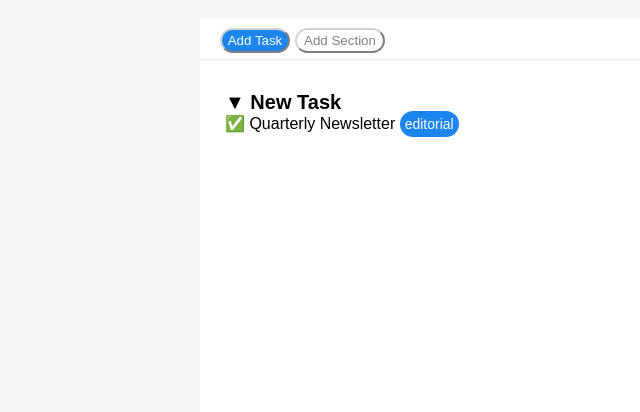
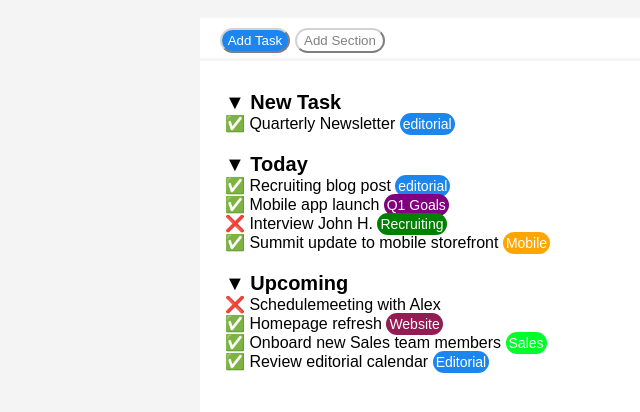
Before and after one commit to niccov/html-css-toboolist, a plain HTML site: page index.html in a window 1280 px wide. Shown: the part 92-504 px from the top of the page, without its empty margins (0-640 px from the left). Drawn offline with Linux system fonts and the light colour scheme.

Commit message:
finish list and progect

```diff
--- a/css/style.css
+++ b/css/style.css
@@ -80,9 +80,10 @@ section .container2 .container3{
     font-family: Arial, Helvetica, sans-serif;
 }
 
-.first-ul{
+.list{
     list-style-type: none;
 }
+
 
 .title-item{
     font-size: 20px;
@@ -91,8 +92,52 @@ section .container2 .container3{
 .editorial{
     color: white;
     border-radius: 25px;
-    padding: 5px;
+    padding: 3px;
     background-color: #1C86EE;
     font-size: 14px;
+}
 
+.list-one{
+    padding-top: 20px;
+    list-style-type: none;
 }
+
+.Q1-goals{
+    color: white;
+    border-radius: 25px;
+    padding: 3px;
+    background-color: purple;
+    font-size: 14px;
+}
+
+.recruiting{
+    color: white;
+    border-radius: 25px;
+    padding: 3px;
+    background-color: green;
+    font-size: 14px;
+}
+
+.mobile{
+    color: white;
+    border-radius: 25px;
+    padding: 3px;
+    background-color: orange;
+    font-size: 14px;
+}
+
+.website{
+    color: white;
+    border-radius: 25px;
+    padding: 3px;
+    background-color: rgb(148, 28, 84);
+    font-size: 14px;
+}
+
+.sales{
+    color: white;
+    border-radius: 25px;
+    padding: 3px;
+    background-color: #00ff2a;
+    font-size: 14px;
+}
--- a/index.html
+++ b/index.html
@@ -26,9 +26,25 @@
 
             <div class="container4">
                <div class="container-list">
-                 <ul class="first-ul">
+                 <ul class="list">
                     <li class="title-item"><b>&#9660; New Task</b></li>
                     <li>&#9989; Quarterly Newsletter <span class="editorial">editorial</span> </li>
+                 </ul>
+
+                 <ul class="list-one">
+                    <li class="title-item"><b>&#9660; Today</b></li>
+                    <li>&#9989; Recruiting blog post <span class="editorial">editorial</span> </li>
+                    <li>&#9989; Mobile app launch <span class="Q1-goals">Q1 Goals</span> </li>
+                    <li>&#10060; Interview John H. <span class="recruiting">Recruiting</span> </li>
+                    <li>&#9989; Summit update to mobile storefront <span class="mobile">Mobile</span> </li>
+                 </ul>
+
+                 <ul class="list-one">
+                    <li class="title-item"><b>&#9660; Upcoming</b></li>
+                    <li>&#10060; Schedulemeeting with Alex </li>
+                    <li>&#9989; Homepage refresh <span class="website">Website</span> </li>
+                    <li>&#9989; Onboard new Sales team members <span class="sales">Sales</span> </li>
+                    <li>&#9989; Review editorial calendar <span class="editorial">Editorial</span> </li>
                  </ul>
 
 
```
